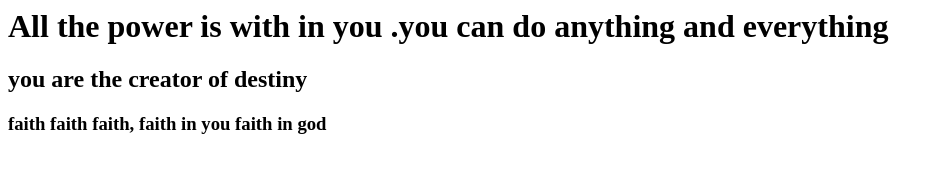
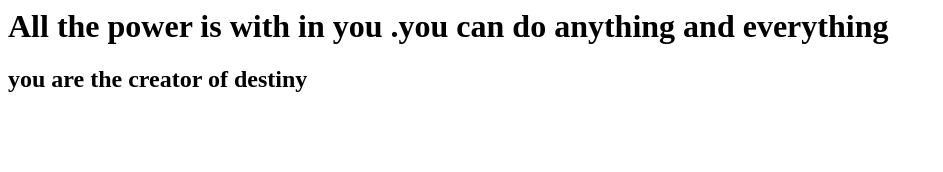
Before and after one commit to vishnureddy9/firstgitrepo, a plain HTML site: page index.html in a window 1280 px wide. Shown: the whole page, without its empty margins (0-943 px from the left). Drawn offline with Linux system fonts and the light colour scheme.

Commit message:
Revert "added 3rd quote"
This reverts commit 46f3554a74065c97b67e57f35896e0dd7ff45d17.

```diff
--- a/index.html
+++ b/index.html
@@ -3,7 +3,6 @@
 
 <h1>  All the power is with in you .you can do anything and everything </h1>
 <h2> you are the creator of destiny </h2>
-<h3>  faith faith faith, faith in you faith in god </h3>
 
 
 
```
